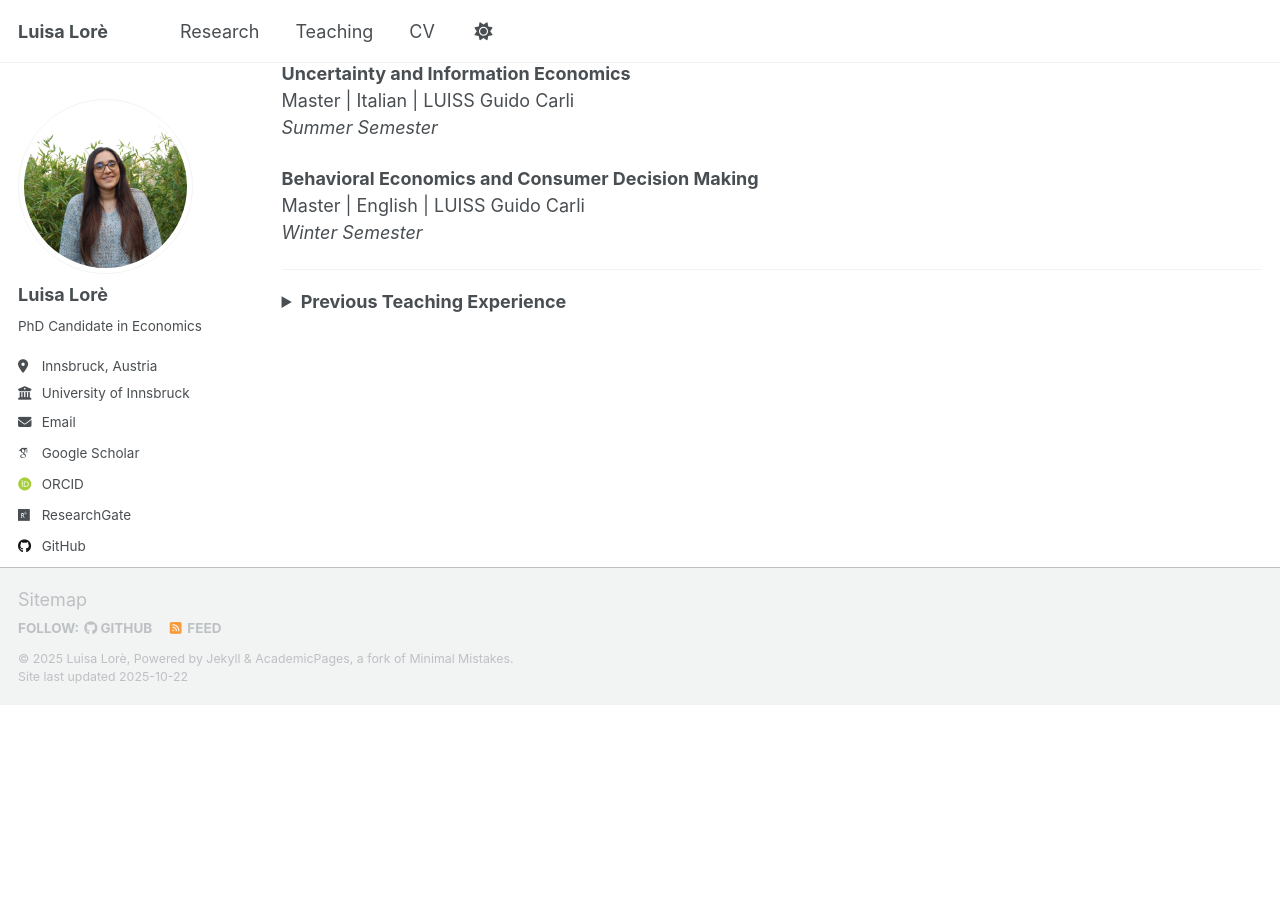
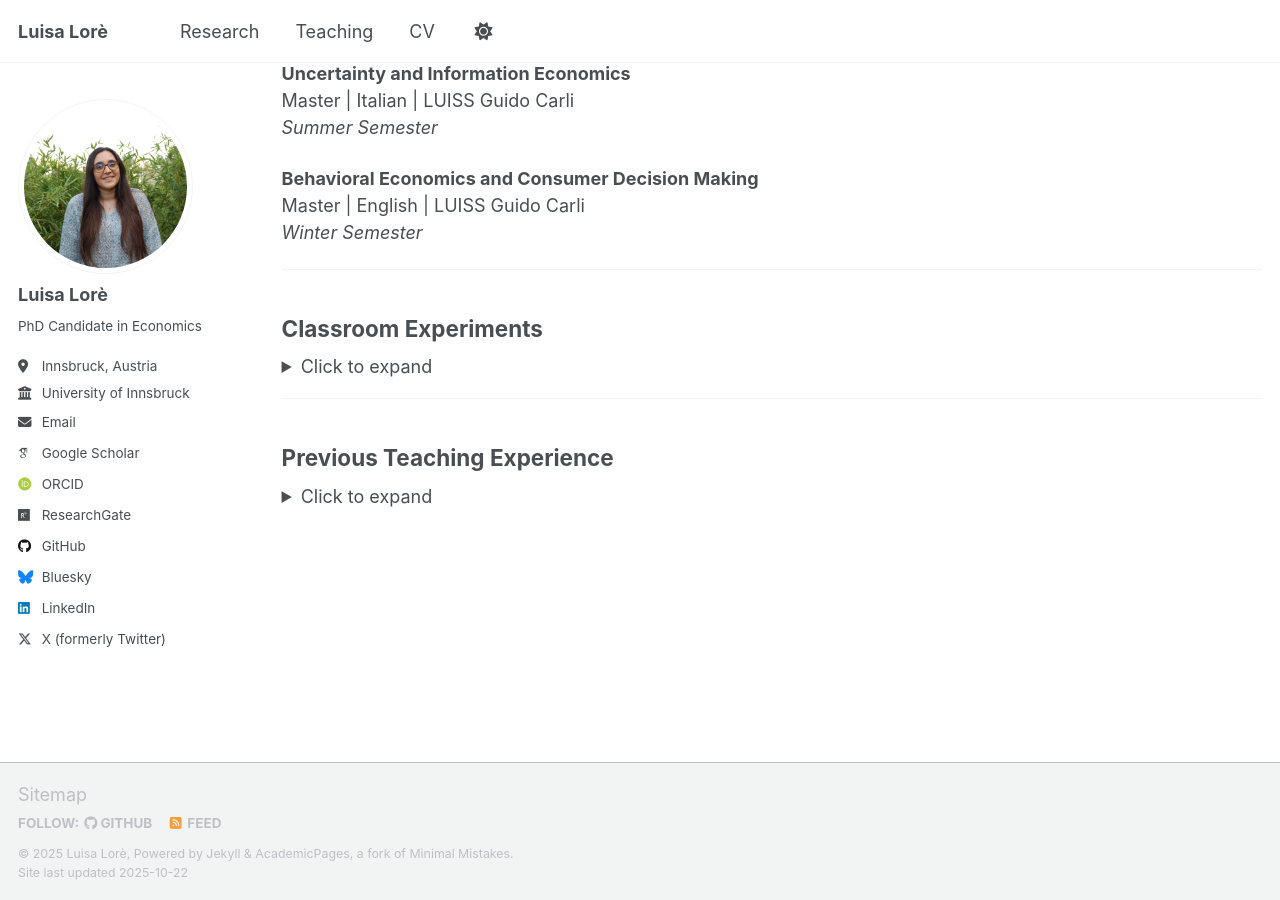
Before and after one commit to LuisaLore/luisalore, a Jekyll site: the page built from _pages/teaching.md, in a window 1280 px wide and 900 px high, scrolled down 1418 px. Built offline with Jekyll 4.4.1, drawn with Linux system fonts in a browser that asks for light colours; some web fonts are replaced; a script that is not in the unit is left out; before the commit the page ends 2123 px from its top, so only the background shows below that; part of the change alters nothing that is shown.

Commit message:
Update teaching.md

```diff
--- a/_pages/teaching.md
+++ b/_pages/teaching.md
@@ -69,55 +69,79 @@ Master | English | LUISS Guido Carli<br>
 
 ---
 
+## Classroom Experiments
+
 <details>
-<summary><strong>Previous Teaching Experience</strong></summary>
+<summary>Click to expand</summary>
 
-<h3>Teaching Assistant (continued)</h3>
+<h3>Classroom Experiments Manager</h3>
 
-<h4>Academic Year 2022/23</h4>
+<p><strong>LUISS Guido Carli</strong> | Bachelor/Master | Italian/English<br>
+<em>Winter 2020, Summer 2021, Summer 2022, Summer 2023, Summer 2024</em></p>
 
-<p><strong>Uncertainty and Information Economics</strong> | Master | Italian | LUISS Guido Carli | <em>Summer Semester</em></p>
-
-<p><strong>Microeconomics</strong> | Bachelor | English | LUISS Guido Carli | <em>Winter Semester</em></p>
-
-<h4>Academic Year 2021/22</h4>
-
-<p><strong>Behavioral Public Policies</strong> | Bachelor | Italian | University of Rome Tor Vergata | <em>Winter Semester</em></p>
-
-<h4>Academic Year 2020/21</h4>
-
-<p><strong>Economic Policy</strong> | Bachelor | Italian | University of Rome Tor Vergata | <em>Summer Semester</em></p>
-
-<p><strong>Managerial Decision Making</strong> | Master | English | LUISS Guido Carli | <em>Summer Semester</em></p>
-
-<p><strong>Microeconomics</strong> | Bachelor | English | LUISS Guido Carli | <em>Summer Semester</em></p>
-
-<p><strong>Microeconomics</strong> | Bachelor | Italian | University of Rome Tor Vergata | <em>Summer Semester</em></p>
-
-<p><strong>Microeconomics</strong> | Bachelor | English | University of Rome Tor Vergata | <em>Summer Semester</em></p>
-
-<p><strong>Game Theory</strong> | Bachelor | English | University of Rome Tor Vergata | <em>Summer Semester</em></p>
-
-<h4>Academic Year 2019/20</h4>
-
-<p><strong>Behavioral Public Policies</strong> | Bachelor | Italian | University of Rome Tor Vergata | <em>Summer Semester</em></p>
-
-<p><strong>Seminar in Experimental Economics</strong> | Master | Italian | University of Rome Tor Vergata | <em>Summer Semester</em></p>
-
-<p><strong>Public Economics</strong> | Bachelor | English | University of Rome Tor Vergata | <em>Summer Semester</em></p>
-
-<p><strong>Microeconomics</strong> | Bachelor | English | LUISS Guido Carli | <em>Summer Semester</em></p>
-
-<p><strong>Microeconomics</strong> | Bachelor | Italian | University of Rome Tor Vergata | <em>Summer Semester</em></p>
-
-<p><strong>Microeconomics</strong> | Bachelor | English | University of Rome Tor Vergata | <em>Summer Semester</em></p>
-
-<p><strong>Game Theory</strong> | Bachelor | English | University of Rome Tor Vergata | <em>Summer Semester</em></p>
-
-<h4>Academic Year 2017/18</h4>
-
-<p><strong>Microeconomics</strong> | Bachelor | Italian | University of Rome Tor Vergata | <em>Summer Semester</em></p>
-
-<hr>
+<p>Managed and coordinated in-class economic experiments for undergraduate and graduate courses, including setup, execution, and data analysis support.</p>
 
 </details>
+
+---
+
+## Previous Teaching Experience
+
+<details>
+<summary>Click to expand</summary>
+
+<h3>Lecturer</h3>
+
+<h4>University of Rome Tor Vergata</h4>
+
+<p><strong>Behavioral Public Policies</strong><br>
+Bachelor | Italian<br>
+<em>Summer 2020, Winter 2021</em></p>
+
+<h3>Teaching Assistant</h3>
+
+<h4>University of Rome Tor Vergata</h4>
+
+<p><strong>Microeconomics</strong><br>
+Bachelor | Italian | Held by Gustavo Piga<br>
+<em>Summer 2018, Summer 2020, Summer 2021</em></p>
+
+<p><strong>Microeconomics</strong><br>
+Bachelor | English | Held by Gustavo Piga<br>
+<em>Summer 2020, Summer 2021</em></p>
+
+<p><strong>Game Theory</strong><br>
+Bachelor | English | Held by Bruno Chiarini<br>
+<em>Summer 2020, Summer 2021</em></p>
+
+<p><strong>Seminar in Experimental Economics</strong><br>
+Master | Italian | Held by Luca Panaccione<br>
+<em>April-November 2020</em></p>
+
+<p><strong>Public Economics</strong><br>
+Bachelor | English | Held by Gianni De Fraja<br>
+<em>Summer 2020</em></p>
+
+<p><strong>Economic Policy</strong><br>
+Bachelor | Italian | Held by Mariangela Zoli<br>
+<em>Summer 2021</em></p>
+
+<h4>LUISS Guido Carli</h4>
+
+<p><strong>Microeconomics</strong><br>
+Bachelor | English | Held by Lorenzo Ferrari<br>
+<em>Summer 2020, Summer 2021</em></p>
+
+<p><strong>Managerial Decision Making</strong><br>
+Master | English | Held by Werner Güth and Vittorio Larocca<br>
+<em>Summer 2021</em></p>
+
+<p><strong>Microeconomics</strong><br>
+Bachelor | English | Held by Lorenzo Spadoni<br>
+<em>Winter 2022</em></p>
+
+<p><strong>Uncertainty and Information Economics</strong><br>
+Master | Italian | Held by Daniela Di Cagno<br>
+<em>Summer 2023</em></p>
+
+</details>
```
